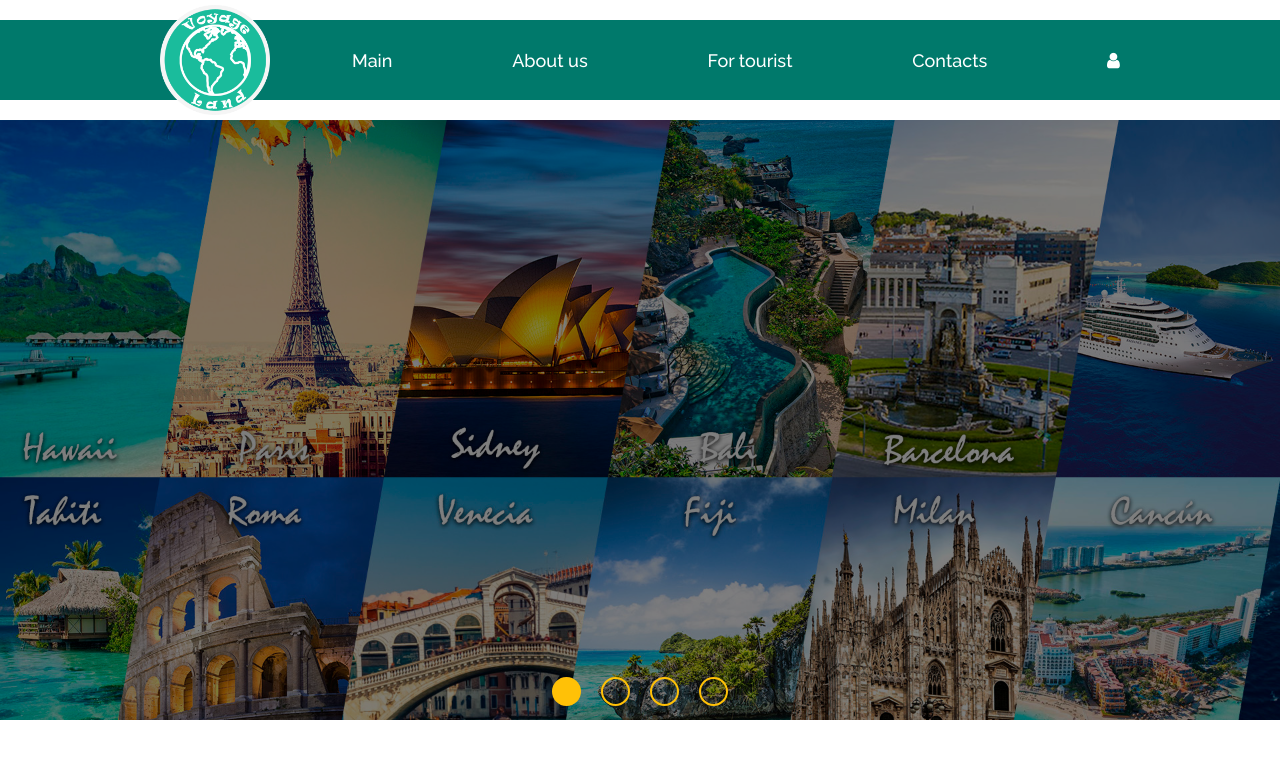
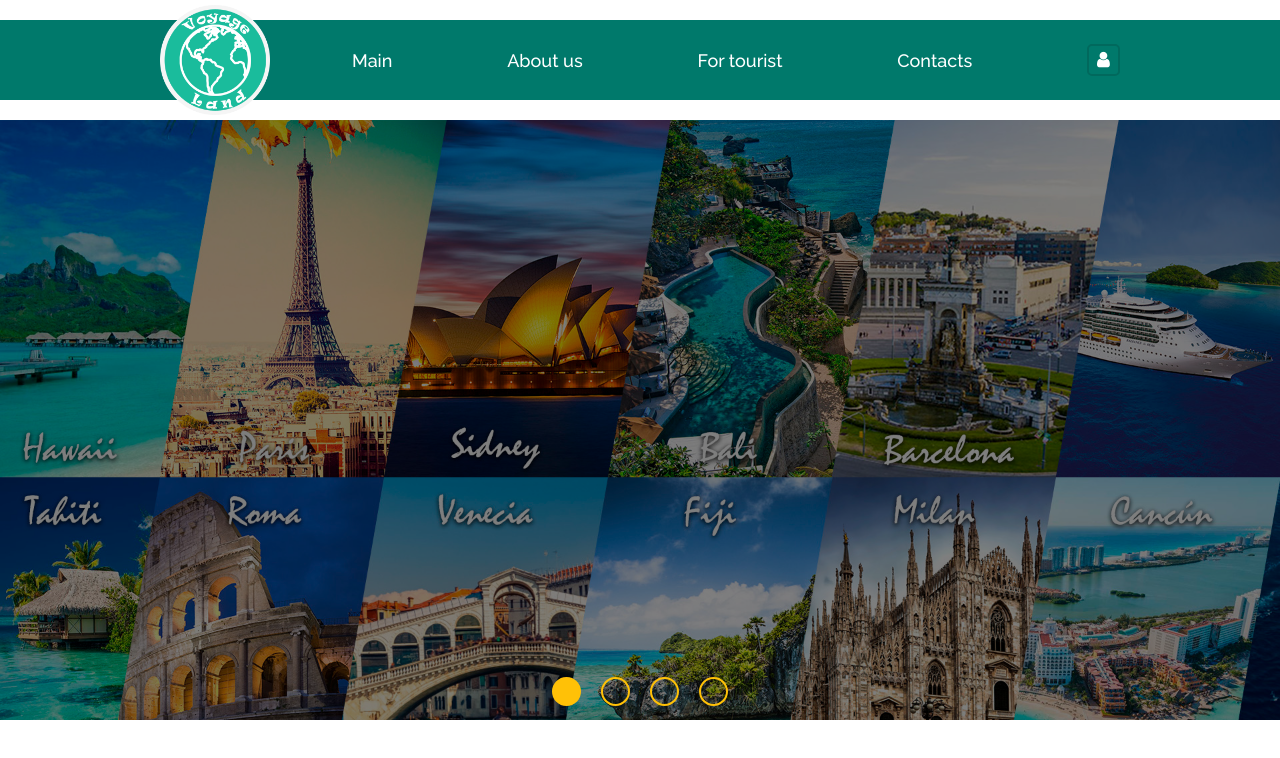
Before and after one commit to SvitlanaAmbros/HotelsWebApp, an Angular app: page / in a window 1280 px wide. Shown: the top 758 px of the page. Built offline with nearby package versions, Linux system fonts and the light colour scheme; what angular-font-awesome would draw is missing.

Commit message:
change user icon styles

```diff
--- a/src/app/global-styles/variables.scss
+++ b/src/app/global-styles/variables.scss
@@ -3,7 +3,7 @@ $white: #ffffff;
 $black: #000000;
 
 $green: #00796b;
-$dark-green: #00574d;
+$dark-green: #01695d;
 $orange: #ffc107;
 
 $light-grey: #f7f7f7;
--- a/src/app/main-menu/main-menu.component.scss
+++ b/src/app/main-menu/main-menu.component.scss
@@ -16,14 +16,23 @@
 
 .fa-user {
     color: $white;
+    padding: 5px 8px;
+    border: 2px solid $dark-green;
+    border-radius: 5px;
+
+    &:hover {
+        color: $accent;
+        background: $dark-green;
+    }
 }
 
 .menu {
     display: flex;
     justify-content: space-between;
+    align-items: center;
     width: 80%;
+    font-size: 18px;
     list-style-type: none;
-    font-size: 18px;
     color: $white;
 
     &-row {
@@ -44,6 +53,10 @@
         & a {
             text-decoration: none;
             color: $white;
+
+            &:hover {
+                color: $accent;
+            }
         }
     }
 }
```
